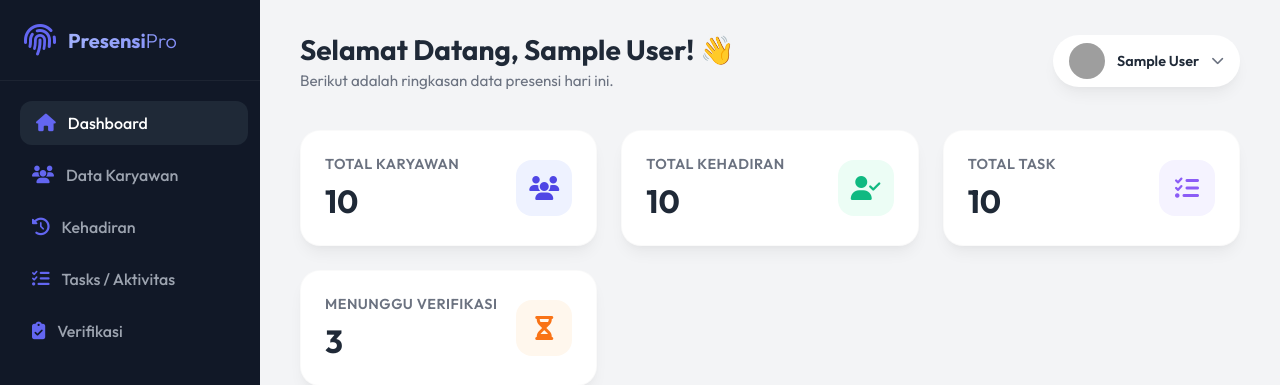
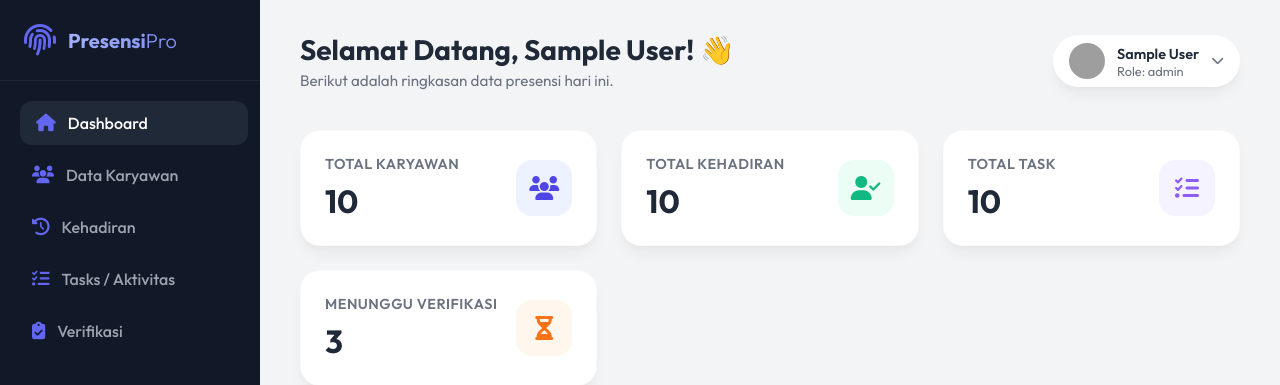
Before and after one commit to Blurryface275/UAS-STNCS, a PHP site: page /index.php in a window 1280 px wide. Shown: the top 385 px of the page. Run offline with PHP 8.4, Linux system fonts and the light colour scheme; the visitor is signed in with stand-in values (Sample User, id 1); data comes from the database, SQL or seed files in the repository; grey boxes are pictures that could not be loaded.

Commit message:
login berdasarkan role

```diff
--- a/index.php
+++ b/index.php
@@ -80,7 +80,10 @@ $recentUsersStmt->execute();
             </div>
             <div class="user-profile">
                 <img src="https://ui-avatars.com/api/?name=<?php echo urlencode($_SESSION['user_name'] ?? 'Admin User'); ?>&background=4F46E5&color=fff" alt="Admin Profile">
-                <span><?php echo htmlspecialchars($_SESSION['user_name'] ?? 'Admin User'); ?></span>
+                <div>
+                    <span><?php echo htmlspecialchars($_SESSION['user_name'] ?? 'Admin User'); ?></span>
+                    <div style="font-size: 0.8rem; color: var(--text-muted);">Role: <?php echo htmlspecialchars($_SESSION['user_role'] ?? 'User'); ?></div>
+                </div>
                 <i class="fa-solid fa-chevron-down" style="font-size: 0.8rem; color: var(--text-muted);"></i>
             </div>
         </header>
--- a/login.php
+++ b/login.php
@@ -28,6 +28,8 @@ if ($_SERVER['REQUEST_METHOD'] === 'POST') {
             $_SESSION['user_id'] = $userData['id'];
             $_SESSION['user_name'] = $userData['nama'];
             $_SESSION['user_email'] = $userData['email'];
+            $_SESSION['user_role_id'] = $userData['tipe_users_id'];
+            $_SESSION['user_role'] = $userData['role_name'] ?? 'User';
 
             header('Location: index.php');
             exit();
--- a/models/User.php
+++ b/models/User.php
@@ -12,13 +12,16 @@ class User {
     public $jabatan;
     public $status;
     public $tipe_users_id;
+    public $role_name;
 
     public function __construct($db) {
         $this->conn = $db;
     }
 
     public function read() {
-        $query = "SELECT * FROM " . $this->table_name . " ORDER BY id DESC";
+        $query = "SELECT u.*, t.nama AS role_name FROM " . $this->table_name . " u "
+            . "LEFT JOIN tipe_users t ON u.tipe_users_id = t.id "
+            . "ORDER BY u.id DESC";
         $stmt = $this->conn->prepare($query);
         $stmt->execute();
         return $stmt;
@@ -34,7 +37,9 @@ class User {
     }
 
     public function login($email, $password) {
-        $query = "SELECT * FROM " . $this->table_name . " WHERE email = ? LIMIT 1";
+        $query = "SELECT u.*, t.nama AS role_name FROM " . $this->table_name . " u "
+            . "LEFT JOIN tipe_users t ON u.tipe_users_id = t.id "
+            . "WHERE u.email = ? LIMIT 1";
         $stmt = $this->conn->prepare($query);
         $stmt->bindParam(1, $email);
         $stmt->execute();
```
